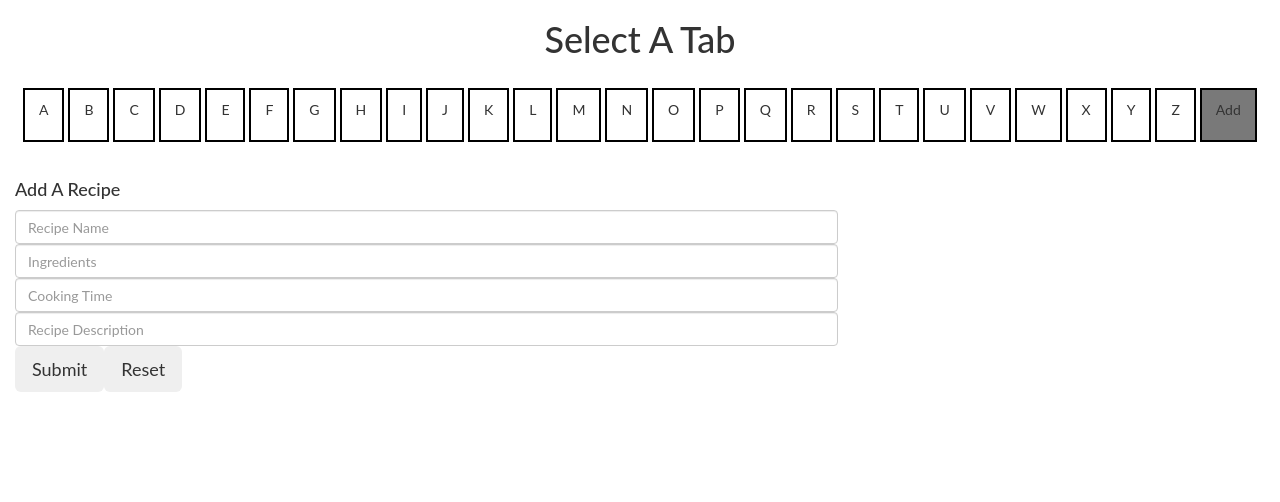
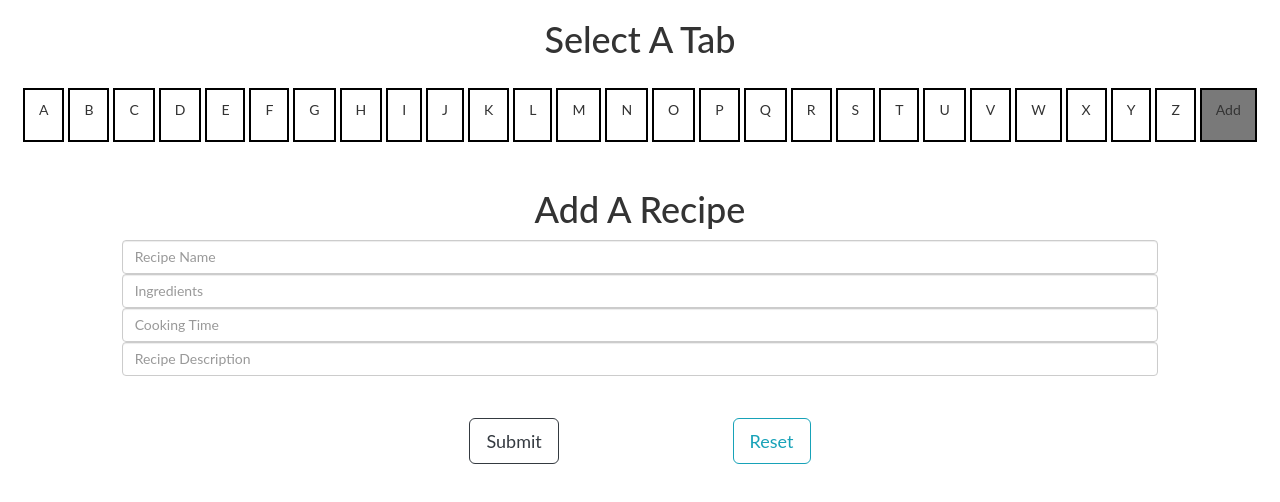
Before and after one commit to stayasleep/react_cooking, a React (Create React App) app: page / in a window 1280 px wide. Both pictures are taken after a click on the element "Add". Shown: the top 502 px of the page. Built offline with nearby package versions, Linux system fonts and the light colour scheme; no server answers.

Commit message:
cover looks better. dishes comp is on its way

```diff
--- a/src/components/add.js
+++ b/src/components/add.js
@@ -2,14 +2,15 @@ import React from 'react';
 import {Col} from 'react-bootstrap';
 import renderInput from '../utilities/renderInput';
 import { Field, reduxForm } from 'redux-form';
+import '../styles/add.css';
 
 
 const Add = (props) =>{
     console.log('props',props);
     return(
-        <Col xs={8}>
-            <div>
-                <h4>Add A Recipe</h4>
+        <Col sm={10} smOffset={1}>
+            <div className="add-header">
+                <h1 className="add-title">Add A Recipe</h1>
             </div>
             <div className="form-container">
                 <form onSubmit={props.handleSubmit((values)=> {props.onHandleFormSubmit(values)})}>
--- a/src/components/dishes.js
+++ b/src/components/dishes.js
@@ -1,12 +1,13 @@
 import React from 'react';
 import {Button, Col} from 'react-bootstrap';
 import EditForm from '../containers/form';
+import '../styles/dishes.css';
 
 
 const Dishes =(props) =>{
     console.log('dish prop',props);
     return(
-        <Col xs={8}>
+        <Col sm={10}>
             <div className="dish-container">
                 {props.dishes.filter((dish,index)=>{
                     return dish.dish_name[0].toUpperCase() === props.tab;
@@ -15,16 +16,16 @@ const Dishes =(props) =>{
                         {return !props.edit[index] ? (
                         <div key={index} className="recipe-box">
                             <div className="dish-name">
-                                {`${index+1}) ${recipe.dish_name}`}
+                                <span className="num">{`${index+1})`}</span>{` ${recipe.dish_name}`}
                             </div>
                             <div className="dish-time">
-                                {recipe.cook_time}
+                                <span className="time">Time: </span>{recipe.cook_time}
                             </div>
                             <div className="dish-ingredients">
-                                {recipe.ingredients}
+                                <span className="ingred">Ingredients: </span>{recipe.ingredients}
                             </div>
                             <div className="dish-desc">
-                                {recipe.description}
+                                <span className="desc">Description: </span>{recipe.description}
                             </div>
                             <div className="dish-options">
                                 <Button onClick={props.handleEntryEdit.bind(this,index)} bsStyle="link">Edit</Button>
--- a/src/containers/book.js
+++ b/src/containers/book.js
@@ -96,7 +96,7 @@ class Book extends Component{
 
     render(){
         const {food, handleSubmit, selected, submitting, reset} = this.props;
-        console.log('books',this.props);
+        console.log('books',this.state);
         return(
             <div>
                 {!this.props.selected &&
@@ -182,6 +182,7 @@ function validate(values){
         errors.description ="Description must be fewer than 100 characters";
     }
 
+    return errors;
 
 
 }
--- a/src/containers/form.js
+++ b/src/containers/form.js
@@ -2,7 +2,7 @@ import React, { Component } from 'react';
 import { connect } from 'react-redux';
 import { Field, reduxForm } from 'redux-form';
 import renderInput from '../utilities/renderInput';
-
+import '../styles/form.css';
 
 class EditForm extends Component{
     render(){
--- /dev/null
+++ b/src/styles/add.css
@@ -0,0 +1,47 @@
+.add-header {
+    text-align: center;
+}
+.btn-outline-info {
+    color: #17a2b8;
+    background-color: transparent;
+    background-image: none;
+    border-color: #17a2b8;
+}
+.btn-outline-info:active {
+    color: #fff;
+    background-color: #17a2b8;
+    border-color: #17a2b8;
+}
+.btn-outline-info.focus, .btn-outline-info:focus {
+    box-shadow: 0 0 0 3px rgba(23,162,184,.5);
+}
+.btn-outline-info:hover {
+    color: #fff;
+    background-color: #17a2b8;
+    border-color: #17a2b8;
+}
+
+.btn,.btn:focus {
+    outline: none !important;
+}
+
+.btn-outline-dark {
+    color: #343a40;
+    background-color: transparent;
+    background-image: none;
+    border-color: #343a40;
+}
+.btn-outline-dark.active, .btn-outline-dark:active, .btn-outline-dark:hover {
+    color: #fff;
+    background-color: #343a40;
+    border-color: #343a40;
+}
+.btn-outline-dark:focus {
+    box-shadow: 0 0 0 3px rgba(52,58,64,.5);
+}
+
+.btns-box {
+    display: flex;
+    justify-content: space-evenly;
+    margin: 3em 0;
+}
--- a/src/styles/cover.css
+++ b/src/styles/cover.css
@@ -28,7 +28,6 @@ html {
 }
 
 body {
-
     /*background: #ecf0f1;*/
     font-family: 'Lato', 'Arial', sans-serif;
     font-weight: 400;
@@ -122,6 +121,7 @@ ul {
     -moz-transform: rotateY(-34deg) translateZ(8px);
     transform: rotateY(-34deg) translateZ(8px);
     z-index: 100;
+    background: #ecf0f1;
 }
 .hardcover-back {
     -webkit-transform: rotateY(-15deg) translateZ(-8px);
@@ -615,7 +615,6 @@ figcaption {
     .book {
         margin: 0 auto;
     }
-
 }
 
 .cover-btn {
--- /dev/null
+++ b/src/styles/dishes.css
@@ -0,0 +1,30 @@
+.dish-container{
+    display: table-row-group;
+}
+
+.num{
+    font-weight: 700;
+    font-size: 1.25em;
+}
+.time, .ingred, .desc {
+    font-weight: 600;
+    font-style: italic;
+
+}
+
+.recipe-box{
+    /*display: table-row;*/
+}
+
+.dish-time, .dish-ingredients{
+    display: table-cell;
+    padding:6px;
+}
+
+.dish-desc {
+    padding:6px;
+}
+
+.dish-options{
+    margin:8px;
+}
--- /dev/null
+++ b/src/styles/form.css
@@ -0,0 +1,3 @@
+.edit-name, .edit-ingredients, .edit-time, .edit-desc{
+    margin-bottom: 5px;
+}
```
